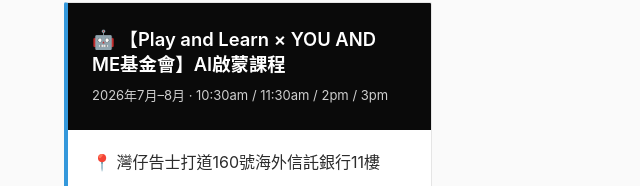
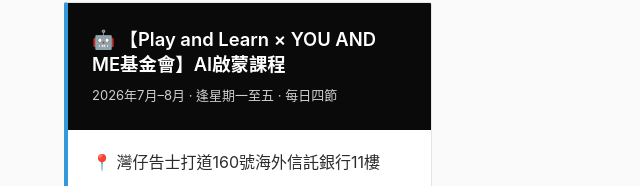
Before and after one commit to k4kitty/ibcb-investment, a website: page events.html in a window 1280 px wide. Shown: the part 168-354 px from the top of the page, 0-640 px from the left. Drawn offline with Linux system fonts and the light colour scheme; no server answers.

Commit message:
fix: clarify AI event — daily Mon-Fri July-August

```diff
--- a/events.html
+++ b/events.html
@@ -170,7 +170,7 @@
                     <div class="event-card fade-in" style="border-left:4px solid #3498db;">
                         <div class="event-card-header">
                             <h3>🤖 【Play and Learn × YOU AND ME基金會】AI啟蒙課程</h3>
-                            <div class="event-card-date">2026年7月–8月 · 10:30am / 11:30am / 2pm / 3pm</div>
+                            <div class="event-card-date">2026年7月–8月 · 逢星期一至五 · 每日四節</div>
                         </div>
                         <div class="event-card-body">
                             <div class="event-meta">📍 灣仔告士打道160號海外信託銀行11樓</div>
```
